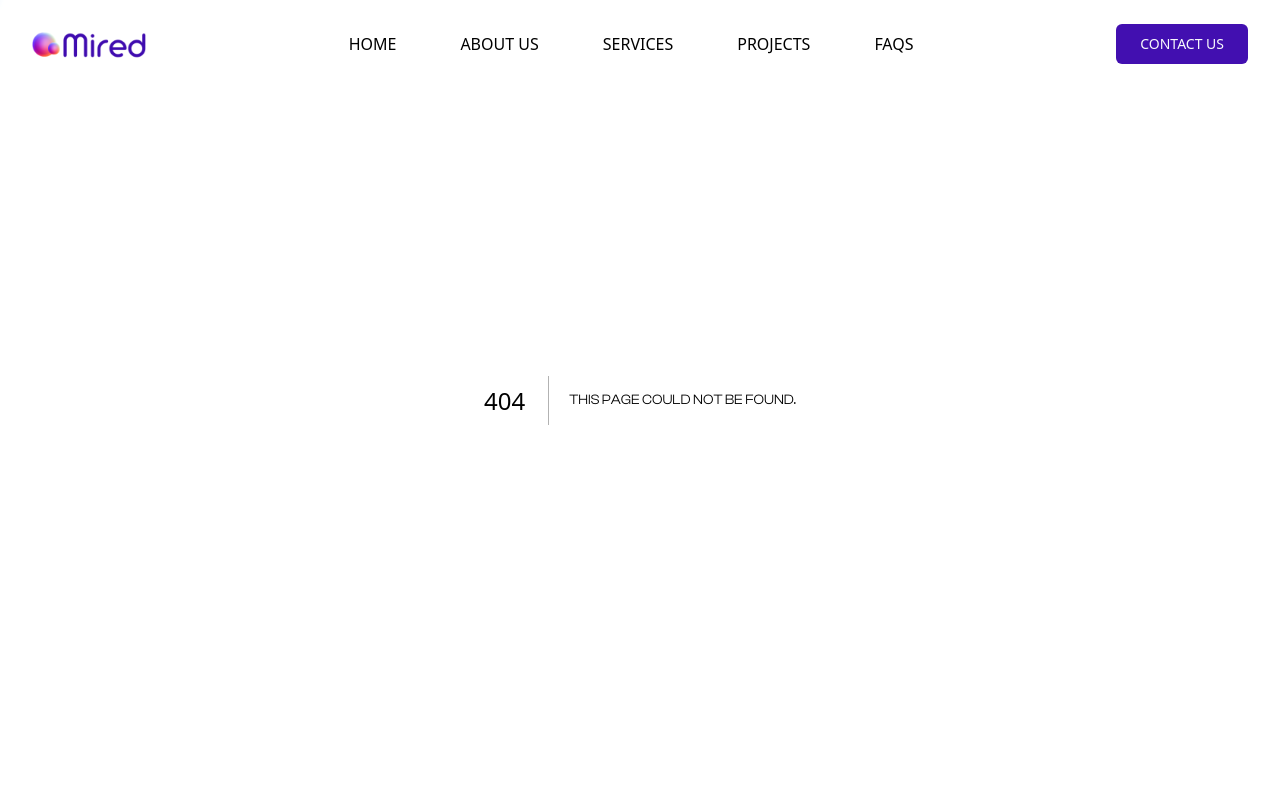
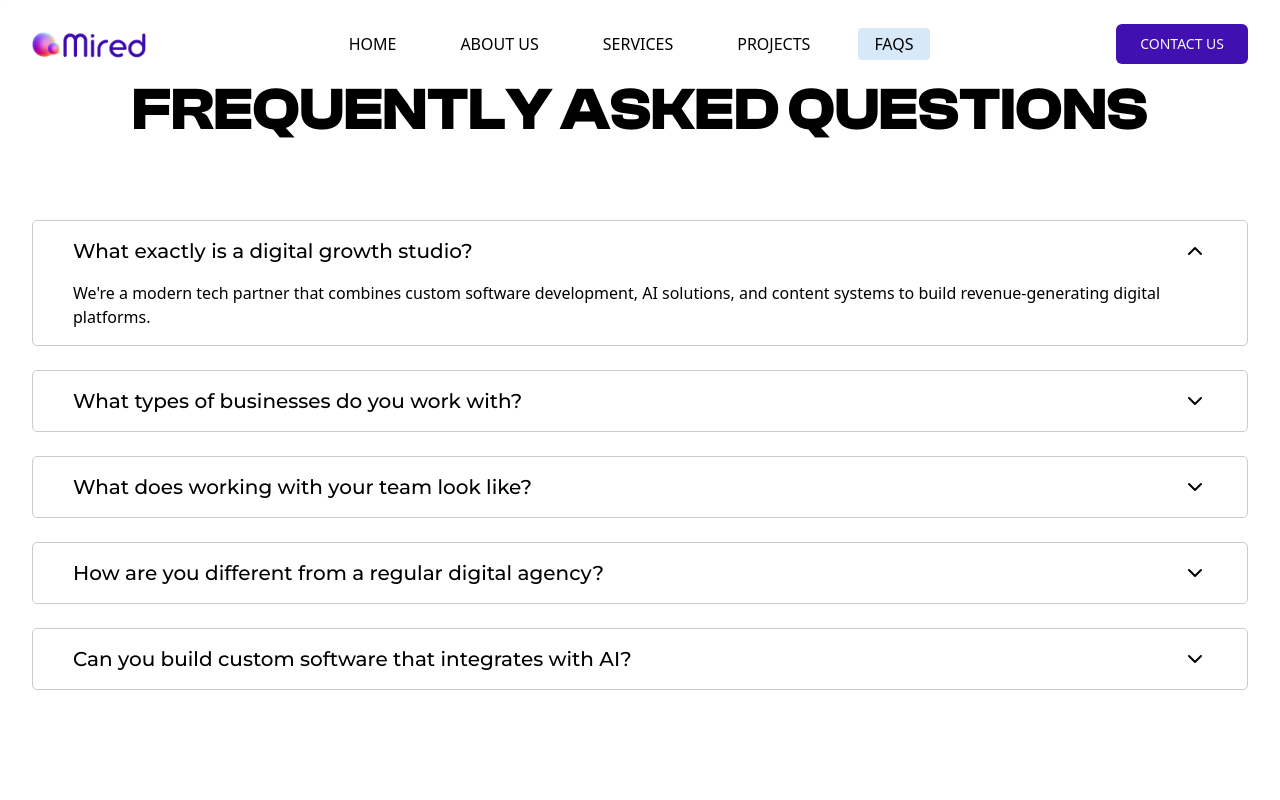
Before and after one commit to ornelasedward/mired_site, a Next.js app: page /faq in a window 1280 px wide. Before the commit this address had no page. Shown: the top 800 px of the page. Built offline with nearby package versions, Linux system fonts and the light colour scheme.

Commit message:
adding faq page

```diff
--- /dev/null
+++ b/app/faq/page.tsx
@@ -0,0 +1,12 @@
+import Faqs from "@/components/common/Faqs";
+
+const Contact = () => {
+  return (
+    <div className=" relative z-50">
+      <Faqs className=" !bg-white" />
+      {/* <LetsTalk className="" /> */}
+    </div>
+  );
+};
+
+export default Contact;
--- a/components/common/Header.tsx
+++ b/components/common/Header.tsx
@@ -38,7 +38,7 @@ const Header = () => {
     },
     {
       label: "FAQS",
-      href: "/contact",
+      href: "/faq",
     },
   ];
 
```
